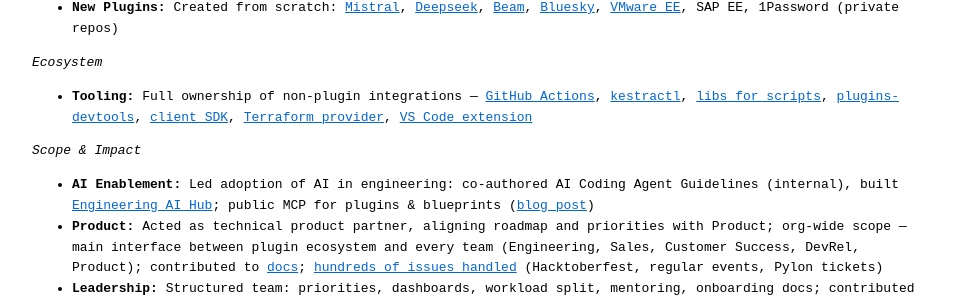
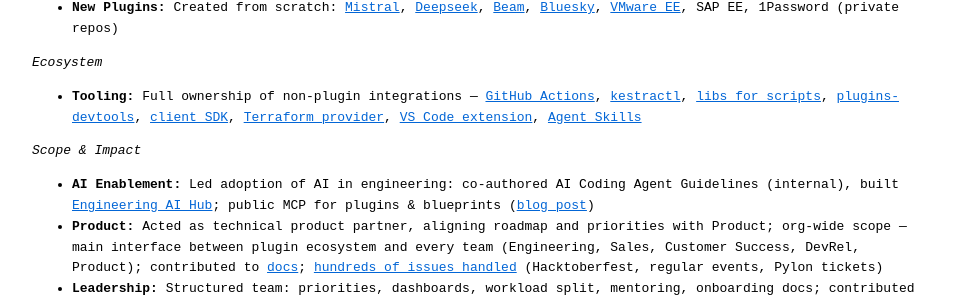
Before and after one commit to fdelbrayelle/fdelbrayelle.github.io, a Jekyll site: the page built from cv.md, in a window 1280 px wide and 900 px high, scrolled down 1884 px. Shown: the part 150-452 px from the top of the window, without its empty margins (158-1121 px from the left). Built offline with Jekyll 4.4.1, drawn with Linux system fonts in a browser that asks for light colours.

Commit message:
feat(cv): add Agent Skills to Kestra ecosystem tooling section

```diff
--- a/_config.yml
+++ b/_config.yml
@@ -182,7 +182,7 @@
           </p>
           <p><em>Ecosystem</em>
             <ul>
-              <li><strong>Tooling:</strong> Full ownership of non-plugin integrations — <a href="https://github.com/kestra-io/github-actions" target="_blank" rel="noreferrer noopener">GitHub Actions</a>, <a href="https://github.com/kestra-io/kestractl" target="_blank" rel="noreferrer noopener">kestractl</a>, <a href="https://github.com/kestra-io/libs" target="_blank" rel="noreferrer noopener">libs for scripts</a>, <a href="https://github.com/kestra-io/plugins-devtools" target="_blank" rel="noreferrer noopener">plugins-devtools</a>, <a href="https://github.com/kestra-io/client-sdk" target="_blank" rel="noreferrer noopener">client SDK</a>, <a href="https://github.com/kestra-io/terraform-provider-kestra" target="_blank" rel="noreferrer noopener">Terraform provider</a>, <a href="https://github.com/kestra-io/vscode-kestra" target="_blank" rel="noreferrer noopener">VS Code extension</a></li>
+              <li><strong>Tooling:</strong> Full ownership of non-plugin integrations — <a href="https://github.com/kestra-io/github-actions" target="_blank" rel="noreferrer noopener">GitHub Actions</a>, <a href="https://github.com/kestra-io/kestractl" target="_blank" rel="noreferrer noopener">kestractl</a>, <a href="https://github.com/kestra-io/libs" target="_blank" rel="noreferrer noopener">libs for scripts</a>, <a href="https://github.com/kestra-io/plugins-devtools" target="_blank" rel="noreferrer noopener">plugins-devtools</a>, <a href="https://github.com/kestra-io/client-sdk" target="_blank" rel="noreferrer noopener">client SDK</a>, <a href="https://github.com/kestra-io/terraform-provider-kestra" target="_blank" rel="noreferrer noopener">Terraform provider</a>, <a href="https://github.com/kestra-io/vscode-kestra" target="_blank" rel="noreferrer noopener">VS Code extension</a>, <a href="https://github.com/kestra-io/agent-skills" target="_blank" rel="noreferrer noopener">Agent Skills</a></li>
             </ul>
           </p>
           <p><em>Scope &amp; Impact</em>
--- a/_data/fr_site.yml
+++ b/_data/fr_site.yml
@@ -112,7 +112,7 @@
           </p>
           <p><em>Écosystème</em>
             <ul>
-              <li><strong>Outillage :</strong> Responsabilité complète des intégrations non-plugins — <a href="https://github.com/kestra-io/github-actions" target="_blank" rel="noreferrer noopener">GitHub Actions</a>, <a href="https://github.com/kestra-io/kestractl" target="_blank" rel="noreferrer noopener">kestractl</a>, <a href="https://github.com/kestra-io/libs" target="_blank" rel="noreferrer noopener">libs pour les scripts</a>, <a href="https://github.com/kestra-io/plugins-devtools" target="_blank" rel="noreferrer noopener">plugins-devtools</a>, <a href="https://github.com/kestra-io/client-sdk" target="_blank" rel="noreferrer noopener">client SDK</a>, <a href="https://github.com/kestra-io/terraform-provider-kestra" target="_blank" rel="noreferrer noopener">provider Terraform</a>, <a href="https://github.com/kestra-io/vscode-kestra" target="_blank" rel="noreferrer noopener">extension VS Code</a></li>
+              <li><strong>Outillage :</strong> Responsabilité complète des intégrations non-plugins — <a href="https://github.com/kestra-io/github-actions" target="_blank" rel="noreferrer noopener">GitHub Actions</a>, <a href="https://github.com/kestra-io/kestractl" target="_blank" rel="noreferrer noopener">kestractl</a>, <a href="https://github.com/kestra-io/libs" target="_blank" rel="noreferrer noopener">libs pour les scripts</a>, <a href="https://github.com/kestra-io/plugins-devtools" target="_blank" rel="noreferrer noopener">plugins-devtools</a>, <a href="https://github.com/kestra-io/client-sdk" target="_blank" rel="noreferrer noopener">client SDK</a>, <a href="https://github.com/kestra-io/terraform-provider-kestra" target="_blank" rel="noreferrer noopener">provider Terraform</a>, <a href="https://github.com/kestra-io/vscode-kestra" target="_blank" rel="noreferrer noopener">extension VS Code</a>, <a href="https://github.com/kestra-io/agent-skills" target="_blank" rel="noreferrer noopener">Agent Skills</a></li>
             </ul>
           </p>
           <p><em>Périmètre &amp; Impact</em>
--- a/cv.md
+++ b/cv.md
@@ -88,7 +88,7 @@
 
 *Ecosystem*
 
-- **Tooling:** Full ownership of non-plugin integrations — [GitHub Actions](https://github.com/kestra-io/github-actions), [kestractl](https://github.com/kestra-io/kestractl), [libs for scripts](https://github.com/kestra-io/libs), [plugins-devtools](https://github.com/kestra-io/plugins-devtools), [client SDK](https://github.com/kestra-io/client-sdk), [Terraform provider](https://github.com/kestra-io/terraform-provider-kestra), [VS Code extension](https://github.com/kestra-io/vscode-kestra)
+- **Tooling:** Full ownership of non-plugin integrations — [GitHub Actions](https://github.com/kestra-io/github-actions), [kestractl](https://github.com/kestra-io/kestractl), [libs for scripts](https://github.com/kestra-io/libs), [plugins-devtools](https://github.com/kestra-io/plugins-devtools), [client SDK](https://github.com/kestra-io/client-sdk), [Terraform provider](https://github.com/kestra-io/terraform-provider-kestra), [VS Code extension](https://github.com/kestra-io/vscode-kestra), [Agent Skills](https://github.com/kestra-io/agent-skills)
 
 *Scope & Impact*
 
```
Also changed, not shown: fr/cv.md (+1 -1 lines).
